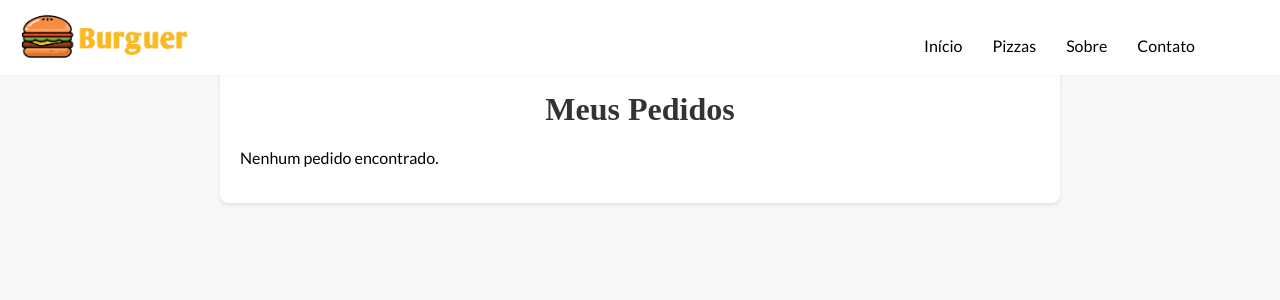
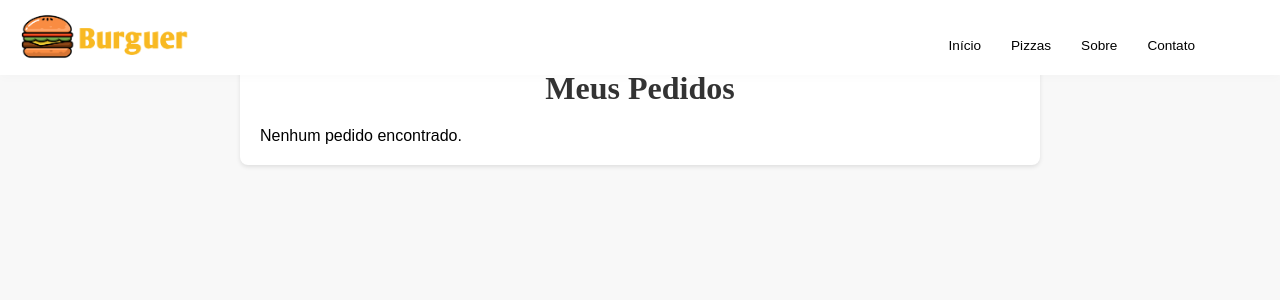
Before and after one commit to Upper-Solution/Pizza-Model, a PHP site: page /meus-pedidos.php in a window 1280 px wide. Shown: the top 300 px of the page. Run offline with PHP 8.4, Linux system fonts and the light colour scheme; the visitor is signed in with stand-in values (Sample User, id 1); data that the repository does not hold is empty; some web fonts are replaced.

Commit message:
estilo do meus-pedidos

```diff
--- a/css/meus-pedidos.css
+++ b/css/meus-pedidos.css
@@ -1,5 +1,13 @@
+
+* {
+    box-sizing: border-box;
+    margin: 0;
+    padding: 0;
+
+}
+
 body {
-    font-family: 'Lato', sans-serif;
+    font-family: "Montserrat", sans-serif;
     background-color: #f8f8f8;
     margin: 0;
     padding: 0;
@@ -23,7 +31,9 @@ body {
     justify-content: space-between;
     align-items: center;
     width: 1300px;
-    background: #fff
+    background: #fff;
+    font-size: 13.6px;
+
 }
 
 .menu-area a {
@@ -136,6 +146,8 @@ h1 {
 
 .status-bar div.completed {
     background-color: #4caf50;
+    position: relative;
+    overflow: hidden;
 }
 
 .status-bar div::after {
@@ -146,6 +158,11 @@ h1 {
     border-radius: 50%;
     position: absolute;
     right: -12px;
+}
+
+/* Remove a última bolinha verde */
+.status-bar div:last-child::after {
+    display: none;
 }
 
 .status-labels {
```
